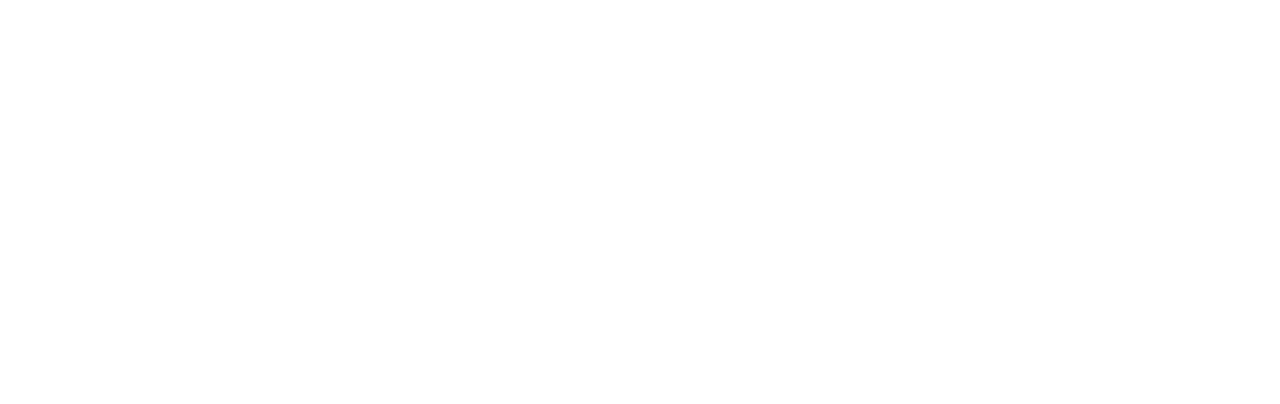
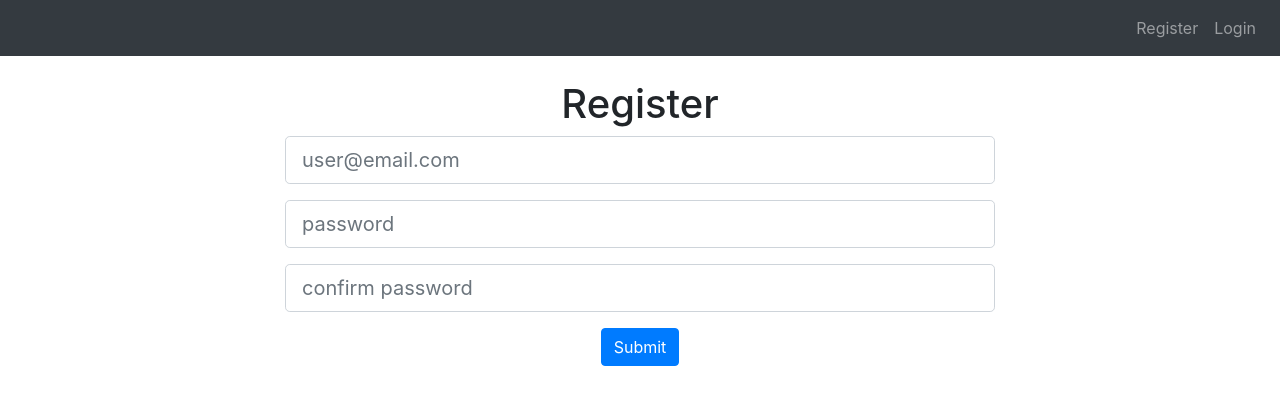
Before and after one commit to justinkusz/recTracker, a React (Create React App) app in the folder client/: page /register in a window 1280 px wide. Shown: the top 404 px of the page. Built offline with nearby package versions, Linux system fonts and the light colour scheme.

Commit message:
Added register and login routes

```diff
--- a/client/package.json
+++ b/client/package.json
@@ -5,6 +5,7 @@
   "dependencies": {
     "react": "^16.7.0",
     "react-dom": "^16.7.0",
+    "react-router-dom": "^4.3.1",
     "react-scripts": "2.1.1"
   },
   "scripts": {
--- a/client/src/App.js
+++ b/client/src/App.js
@@ -1,11 +1,22 @@
 import React, { Component } from 'react';
 import './App.css';
+import Navbar from './components/layouts/Navbar';
+import Register from './components/auth/Register';
+import Login from './components/auth/Login';
+import { BrowserRouter as Router, Route } from 'react-router-dom';
 
 class App extends Component {
   render() {
     return (
-      <div className="App">
-      </div>
+      <Router>
+        <div className="App">
+          <Navbar />
+          <div className="container">
+            <Route exact path="/register" component={Register} />
+            <Route exact path="/login" component={Login} />
+          </div>
+        </div>
+      </Router>
     );
   }
 }
--- /dev/null
+++ b/client/src/components/auth/Login.js
@@ -0,0 +1,11 @@
+import React, { Component } from 'react'
+
+export default class Login extends Component {
+  render() {
+    return (
+      <div>
+        <h1>Login component</h1>
+      </div>
+    )
+  }
+}
--- /dev/null
+++ b/client/src/components/auth/Register.js
@@ -0,0 +1,79 @@
+import React, { Component } from 'react'
+
+export default class Register extends Component {
+  constructor(props) {
+    super(props);
+
+    this.state = {
+      email: '',
+      password: '',
+      confirm: ''
+    }
+  }
+
+  onChange = (event) => {
+    this.setState({[event.target.name]: event.target.value});
+  }
+
+  onSubmit = () => {
+    const user = {
+      email: this.state.email,
+      password: this.state.password
+    }
+  }
+
+  render() {
+    return (
+      <div className="register">
+        <div className="container">
+          <div className="row">
+            <div className="col-md-8 m-auto">
+              <h1 className="display text-center">Register</h1>
+              <form>
+                <div className="form-group">
+                  <input
+                    onChange={this.onChange}
+                    type="text"
+                    className="form-control form-control-lg"
+                    placeholder="user@email.com"
+                    name="email"
+                    value={this.state.email}
+                    required
+                  />
+                </div>
+                <div className="form-group">
+                  <input
+                    onChange={this.onChange}
+                    type="password"
+                    className="form-control form-control-lg"
+                    placeholder="password"
+                    name="password"
+                    value={this.state.password}
+                    required
+                  />
+                </div>
+                <div className="form-group">
+                  <input
+                    onChange={this.onChange}
+                    type="password"
+                    className="form-control form-control-lg"
+                    placeholder="confirm password"
+                    name="confirm"
+                    value={this.state.confirm}
+                    required
+                  />
+                </div>
+                <button
+                  onClick={this.onSubmit}
+                  type="button"
+                  className="btn btn-primary">
+                  Submit
+                </button>
+              </form>
+            </div>
+          </div>
+        </div>
+      </div>
+    )
+  }
+}
--- /dev/null
+++ b/client/src/components/layouts/Navbar.js
@@ -0,0 +1,21 @@
+import React from 'react';
+import { Link } from 'react-router-dom';
+
+class Navbar extends React.Component {
+  render() {
+    return (
+      <nav className="navbar navbar-expand-sm navbar-dark bg-dark mb-4">
+        <ul className="navbar-nav ml-auto">
+          <li className="nav-item">
+            <Link className="nav-link" to="/register">Register</Link>
+          </li>
+          <li className="nav-item">
+            <Link className="nav-link" to="/login">Login</Link>
+          </li>
+        </ul>
+      </nav>
+    )
+  }
+};
+
+export default Navbar;
```
Also changed, not shown: client/src/logo.svg (deleted).
